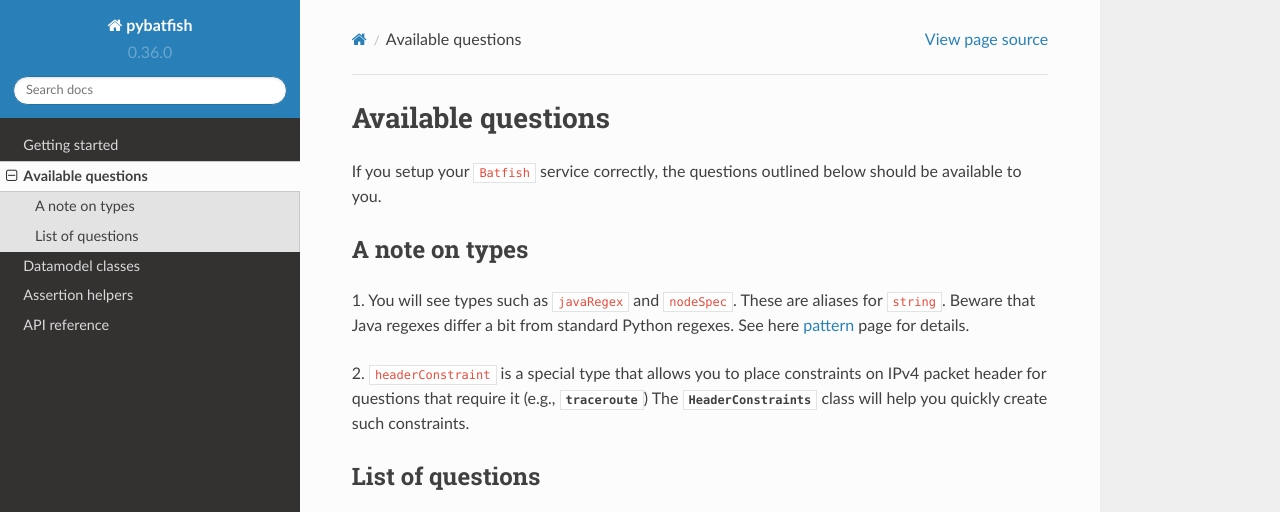
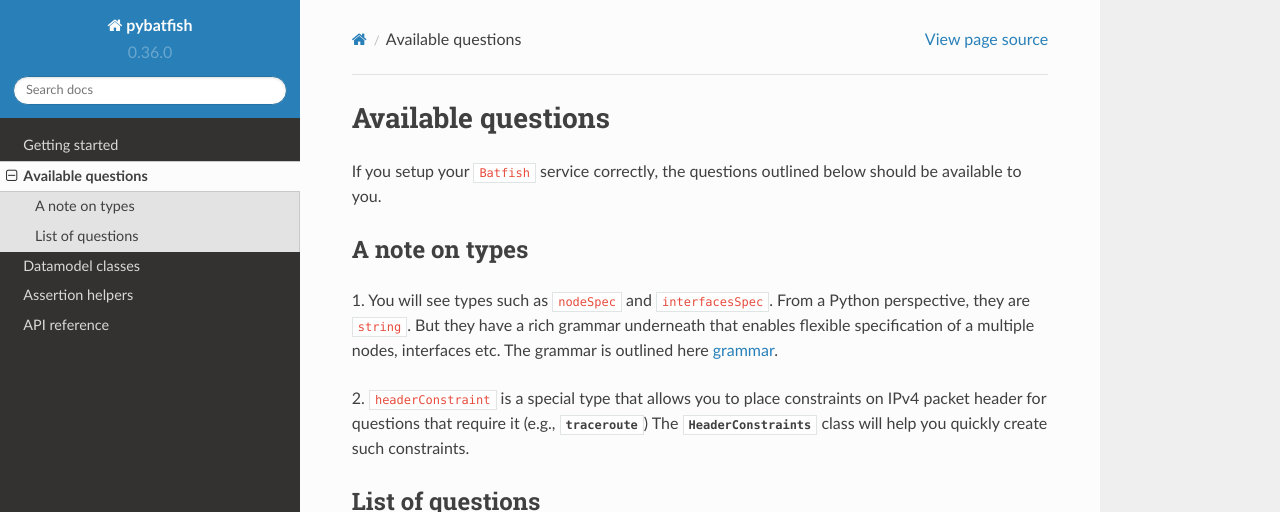
Before and after one commit to batfish/pybatfish, a Sphinx documentation site: the page built from docs/source/questions.rst, in a window 1280 px wide, cut to the strip 0-512 px from the top of the page. Built offline with Sphinx 7.4.7 and the Read the Docs theme 2.0.0, drawn with Linux system fonts in a browser that asks for light colours.

Commit message:
link to grammar (#308)

```diff
--- a/docs/source/questions.rst
+++ b/docs/source/questions.rst
@@ -6,9 +6,11 @@ the questions outlined below should be available to you.
 
 A note on types
 ---------------
-1. You will see types such as ``javaRegex`` and ``nodeSpec``.
-These are aliases for ``string``. Beware that Java regexes differ a bit from
-standard Python regexes. See here pattern_ page for details.
+1. You will see types such as ``nodeSpec`` and ``interfacesSpec``.
+From a Python perspective, they are ``string``.
+But they have a rich grammar underneath that enables flexible
+specification of a multiple nodes, interfaces etc.
+The grammar is outlined here grammar_.
 
 2. ``headerConstraint`` is a special type that allows you to place constraints
 on IPv4 packet header for questions that require it
@@ -22,4 +24,4 @@ List of questions
 .. include:: questions-generated.rstgen
 
 
-.. _pattern: https://docs.oracle.com/javase/8/docs/api/java/util/regex/Pattern.html
+.. _grammar: https://github.com/batfish/batfish/blob/master/questions/Parameters.md
```
